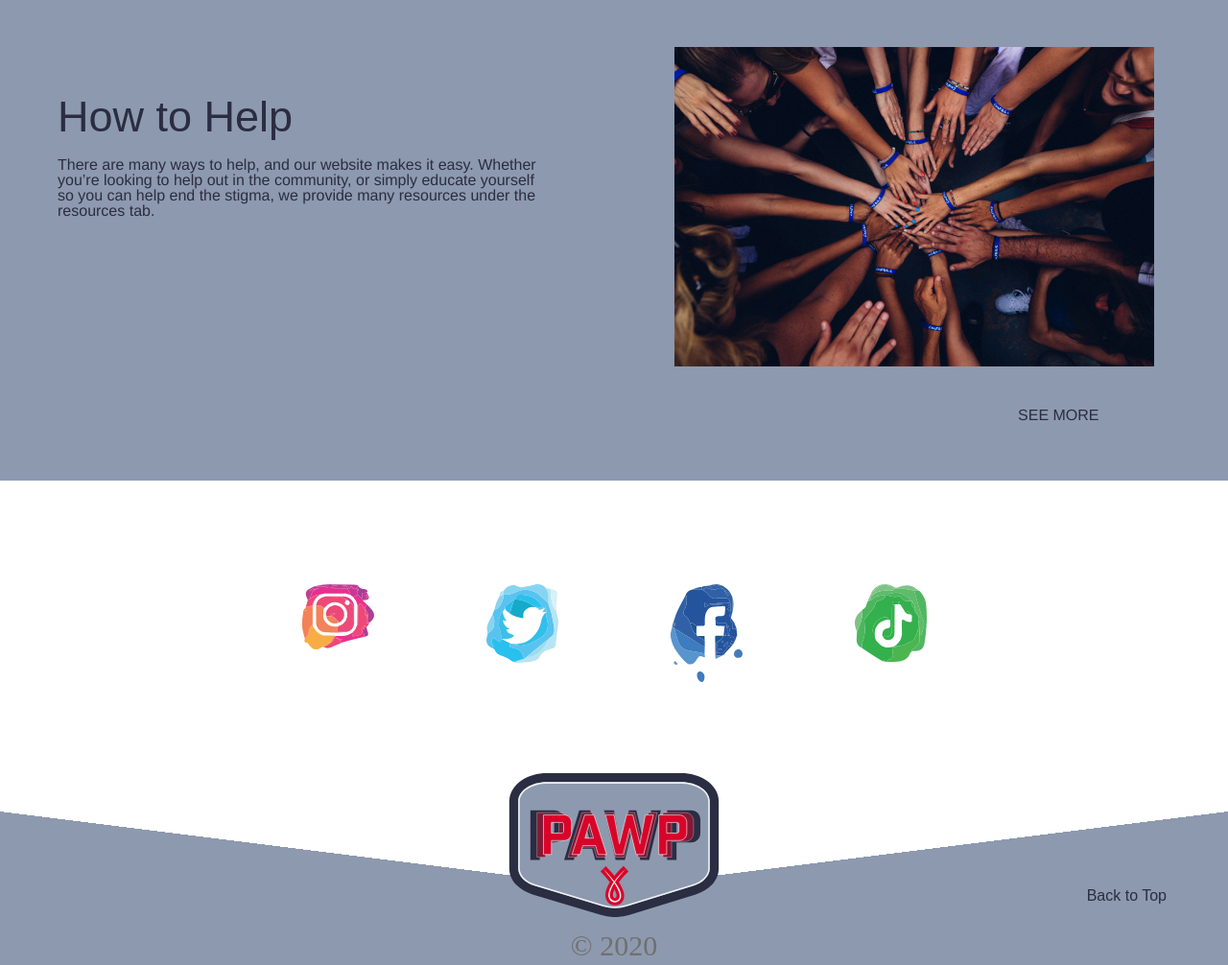
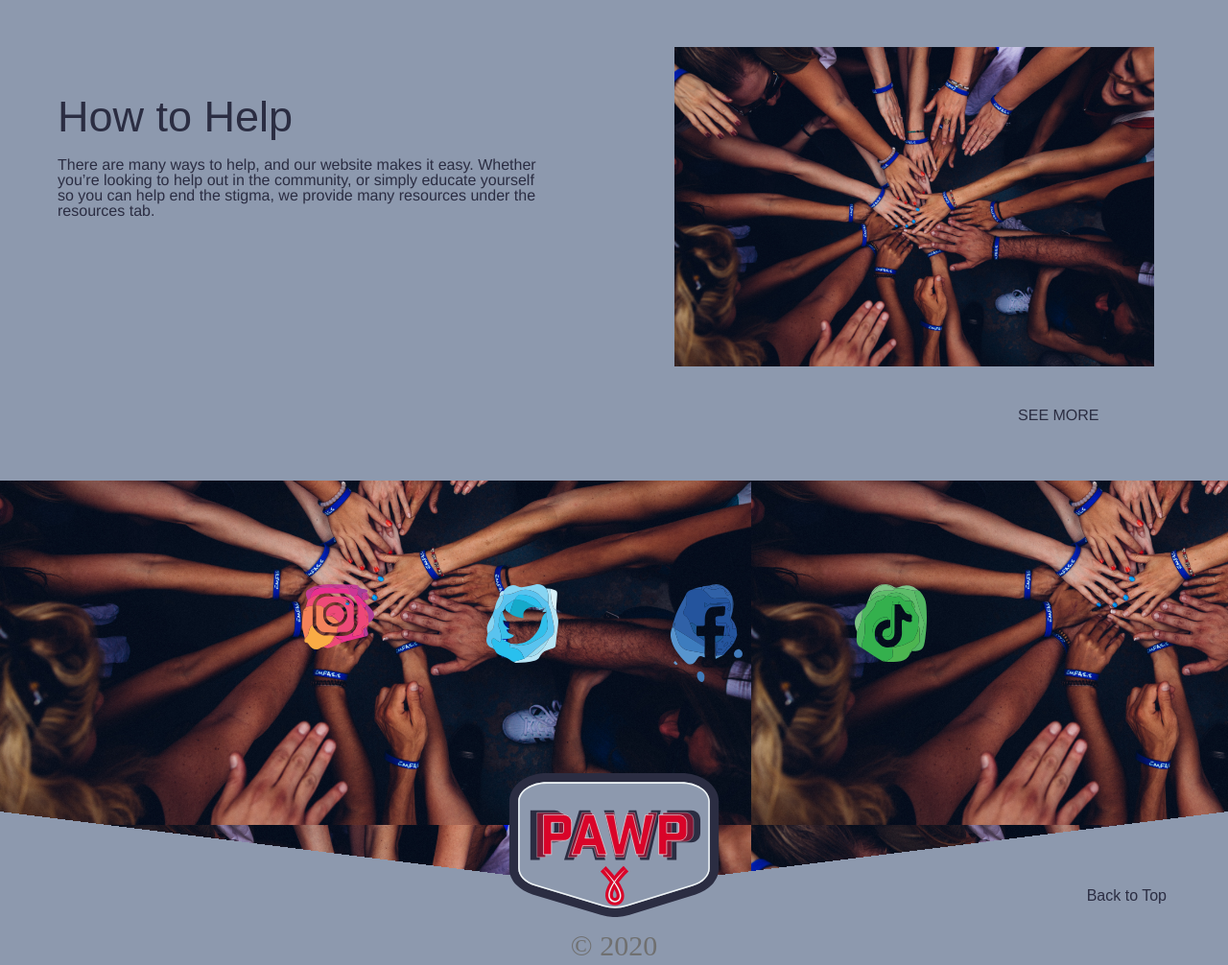
Before and after one commit to amiecollins/CollierV_CollinsA_CunhaR_HollenbeckK_FIP3, a PHP site: page / in a window 1280 px wide. Shown: the part 2272-3278 px from the top of the page at 96% size. Run offline with PHP 8.4, Linux system fonts and the light colour scheme; some web fonts are replaced.

Commit message:
little edits

```diff
--- a/public/index.html
+++ b/public/index.html
@@ -4,7 +4,7 @@
     <meta charset="UTF-8">
     <meta name="viewport" content="width=device-width, initial-scale=1.0">
     <meta http-equiv="X-UA-Compatible" content="ie=edge">
-    <title>PAWP Heros</title>
+    <title>PAWP Heroes</title>
     <link rel="stylesheet" href="https://use.typekit.net/ojm4egq.css">
     <link rel="stylesheet" href="styles/css/main.css">
 </head>
@@ -22,8 +22,8 @@
         <give v-if="page ==='give'" v-on:setpage="setPage"></give>
         <volunteering v-if="page === 'volunteering'"></volunteering>
         <error_page v-if="page === 'notavailable'"></error_page>
-        <pawp_footer></pawp_footer>
 
+        <footer><pawp_footer></pawp_footer></footer>
     </div>
 </body>
 <script src="./js/index.js" type="module"></script>
--- a/public/js/pages/give.js
+++ b/public/js/pages/give.js
@@ -45,7 +45,7 @@ export default {
             <section class="give-way" v-for="way in giveways">
                 <h3 class="way-title" v-text="way.title"></h3>
                 <img class="way-img" :src="way.imgurl" :alt="way.alt">
-                <div class="way-button" v-text="way.button" @click="$emit(setpage, way.url)></div>
+                <div class="way-button" v-text="way.button" @click="$emit(setpage, way.url)"></div>
             </section>
         </div>
         <div class="quote" v-text="quote.content"></div>
--- a/public/js/pages/resources.js
+++ b/public/js/pages/resources.js
@@ -8,7 +8,7 @@ export default {
             resources: [
                 {
                     url: "www.catie.ca",
-                    description: "Canada's source for HIV & hepatitis C information"
+                    description: "Canadas source for HIV & hepatitis C information"
                 },
                 {
                     url: "www.unaids.org",
@@ -20,7 +20,7 @@ export default {
                 },
                 {
                     url: "www.doctorswithoutborders.ca",
-                    description: "International Assosication of Doctors best known for it's practices in dangerous areas of the world"
+                    description: "International Assosication of Doctors best known for its practices in dangerous areas of the world"
                 },
                 {
                     url: "www.aids2020.org",
--- a/public/styles/sass/main.scss
+++ b/public/styles/sass/main.scss
@@ -19,3 +19,7 @@
     padding: 10%;
     text-align: center;
 }
+
+body {
+    background-image:url("../../images/help_photo.png");
+}
--- a/public/styles/sass/pages/_home.scss
+++ b/public/styles/sass/pages/_home.scss
@@ -135,7 +135,6 @@
 
 .social-media {
     width: 60%;
-    background-color: white;
     padding: 8% 20%;
 }
 
```
Also changed, not shown: public/styles/css/main.css, 1 other file.
